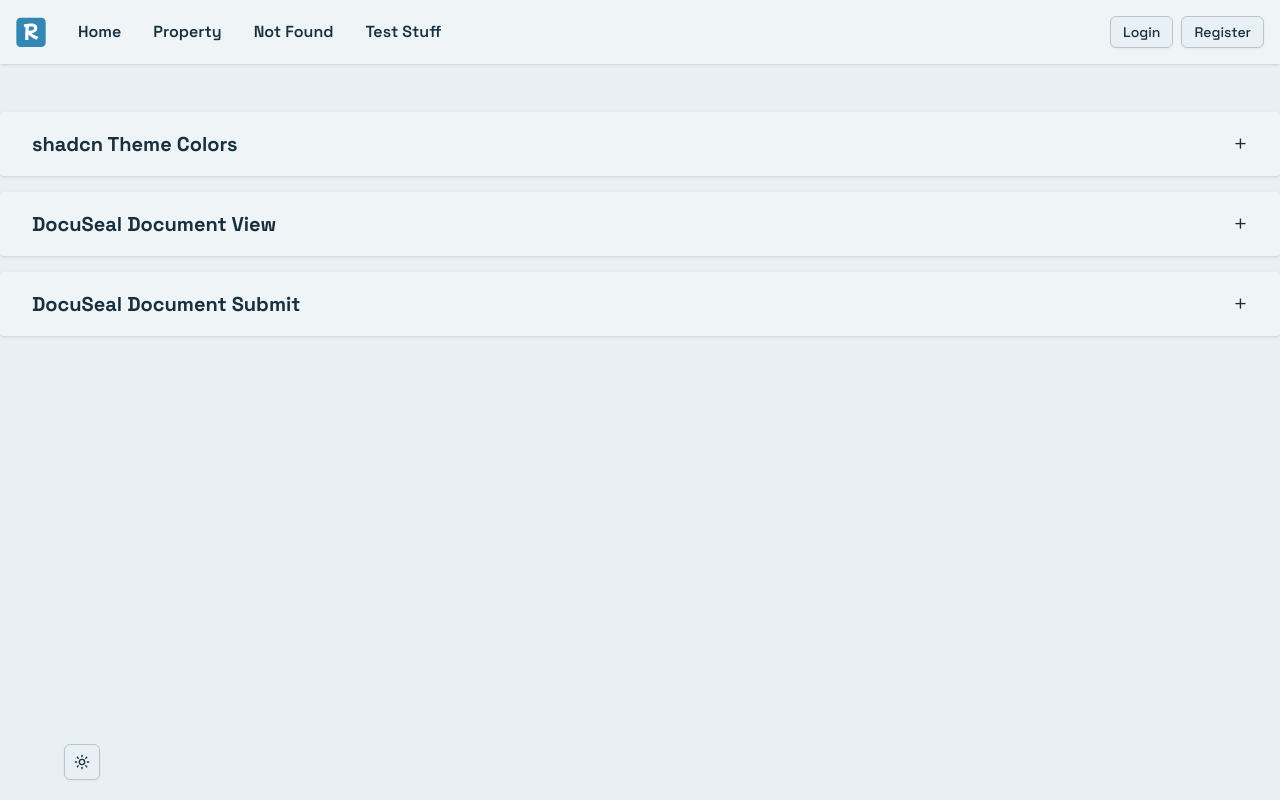
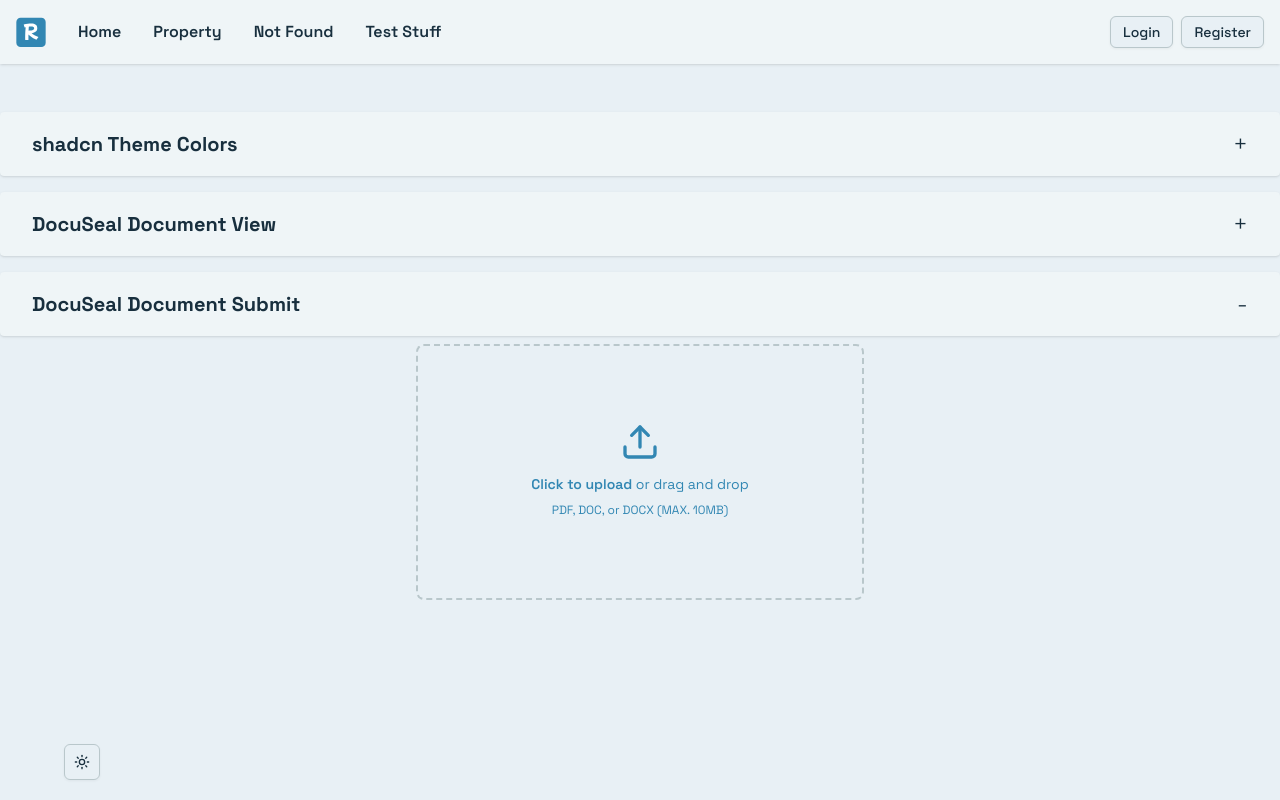
Before and after one commit to CodeAfu/rentez-property, a Next.js app: page /test-components in a window 1280 px wide. Shown: the top 800 px of the page. Built offline with nearby package versions, Linux system fonts and the light colour scheme.

Commit message:
Added document submit input for templates, added extra prop to component display

```diff
--- a/src/app/test-components/_components/component-display.tsx
+++ b/src/app/test-components/_components/component-display.tsx
@@ -2,22 +2,26 @@
 
 import { ReactNode, useState } from "react";
 
+interface ComponentDisplayProps {
+  title: string;
+  display?: boolean;
+  children: ReactNode;
+}
+
 export default function ComponentDisplay({
   title,
+  display = false,
   children,
-}: {
-  title: string;
-  children: ReactNode;
-}) {
-  const [isOpen, setIsOpen] = useState(false);
+}: ComponentDisplayProps) {
+  const [isOpen, setIsOpen] = useState(display);
   console.log(isOpen);
   return (
     <div>
       <button
         onClick={() => setIsOpen((prev) => !prev)}
         className="px-8 py-4 my-4 rounded cursor-pointer bg-card mb-2 font-bold shadow
-                  flex w-full items-center justify-between
-                  hover:bg-accent hover:text-accent-foreground transition duration-200"
+                    flex w-full items-center justify-between
+                    hover:bg-accent hover:text-accent-foreground transition duration-200"
       >
         <span className="text-xl">{title}</span>
         <span className="text-2xl font-light">{isOpen ? "-" : "+"}</span>
--- a/src/app/test-components/_components/document.submit.tsx
+++ b/src/app/test-components/_components/document.submit.tsx
@@ -1,6 +1,78 @@
-import { Input } from "@/components/ui/input";
-import React from "react";
+"use client";
+
+import React, { useState } from "react";
+import { Upload, File } from "lucide-react";
+import { cn } from "@/lib/utils";
 
 export default function DocumentSubmit() {
-  return <Input type="file" />;
+  const [fileName, setFileName] = useState<string>("");
+  const [isDragging, setIsDragging] = useState(false);
+
+  const handleFileChange = (e: React.ChangeEvent<HTMLInputElement>) => {
+    const file = e.target.files?.[0];
+    if (file) {
+      setFileName(file.name);
+    }
+  };
+
+  const handleDragOver = (e: React.DragEvent) => {
+    e.preventDefault();
+    setIsDragging(true);
+  };
+
+  const handleDragLeave = () => {
+    setIsDragging(false);
+  };
+
+  const handleDrop = (e: React.DragEvent) => {
+    e.preventDefault();
+    setIsDragging(false);
+    const file = e.dataTransfer.files?.[0];
+    if (file) {
+      setFileName(file.name);
+    }
+  };
+
+  return (
+    <form className="flex flex-col items-center w-full max-w-md mx-auto">
+      <label
+        htmlFor="file-upload"
+        onDragOver={handleDragOver}
+        onDragLeave={handleDragLeave}
+        onDrop={handleDrop}
+        className={cn(
+          "group flex flex-col items-center justify-center w-full h-64",
+          "border-2 border-dashed rounded-lg cursor-pointer",
+          "transition-colors",
+          isDragging
+            ? "border-primary bg-primary/5"
+            : "border-border hover:border-primary/50 hover:bg-accent/10"
+        )}
+      >
+        <div className="flex flex-col items-center justify-center pt-5 pb-6">
+          <Upload className="w-10 h-10 mb-3 text-muted-foreground" />
+          <p className="mb-2 text-sm text-muted-foreground">
+            <span className="font-semibold">Click to upload</span> or drag and
+            drop
+          </p>
+          <p className="text-xs text-muted-foreground">
+            PDF, DOC, or DOCX (MAX. 10MB)
+          </p>
+        </div>
+        <input
+          id="file-upload"
+          type="file"
+          onChange={handleFileChange}
+          className="hidden"
+          accept=".pdf,.doc,.docx"
+        />
+      </label>
+      {fileName && (
+        <div className="flex items-center gap-2 mt-4 p-3 bg-accent rounded-md w-full">
+          <File className="w-4 h-4 text-primary" />
+          <span className="text-sm truncate">{fileName}</span>
+        </div>
+      )}
+    </form>
+  );
 }
--- a/src/app/test-components/page.tsx
+++ b/src/app/test-components/page.tsx
@@ -15,7 +15,7 @@
       <ComponentDisplay title="DocuSeal Document View">
         <DocumentView />
       </ComponentDisplay>
-      <ComponentDisplay title="DocuSeal Document Submit">
+      <ComponentDisplay display={true} title="DocuSeal Document Submit">
         <DocumentSubmit />
       </ComponentDisplay>
     </div>
```
